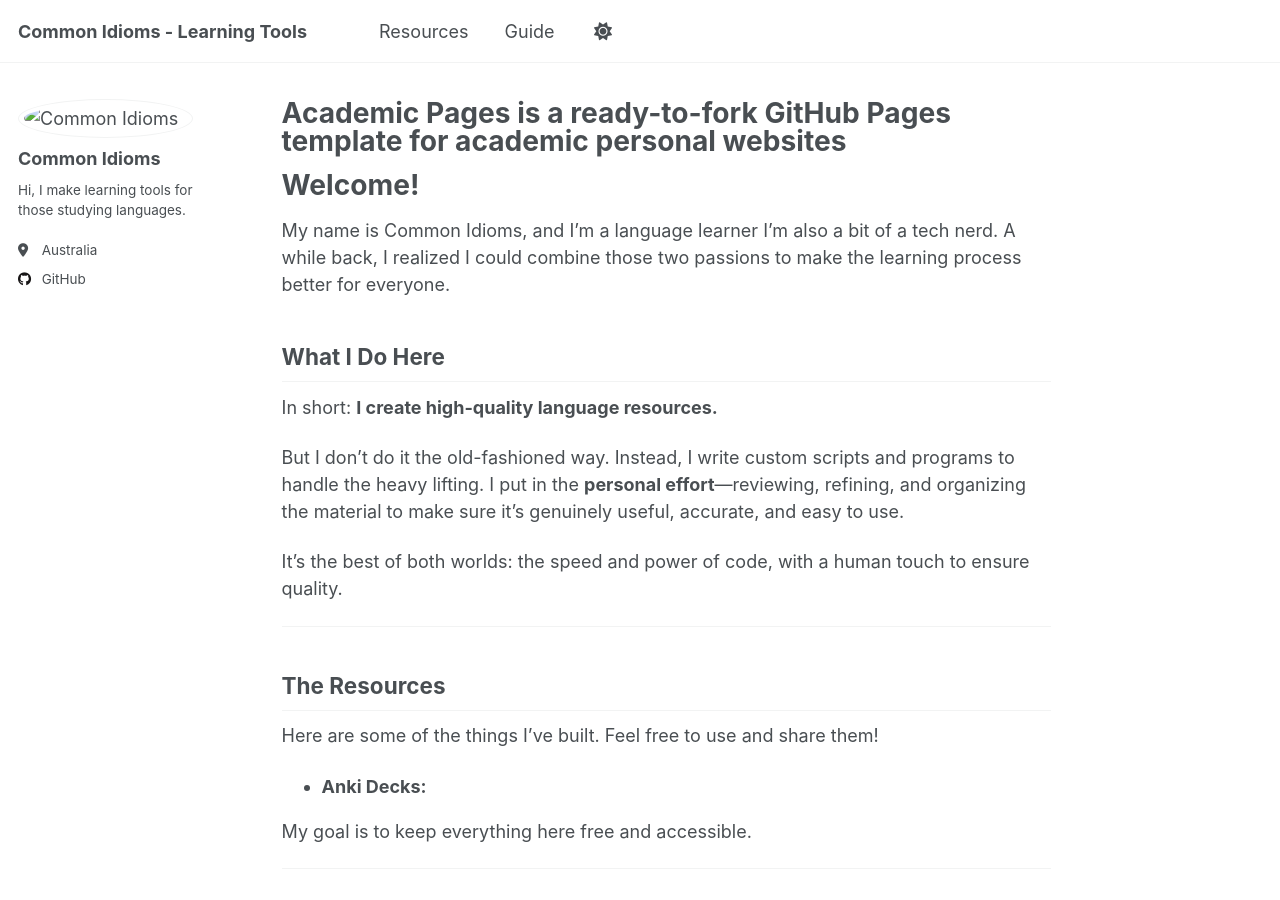
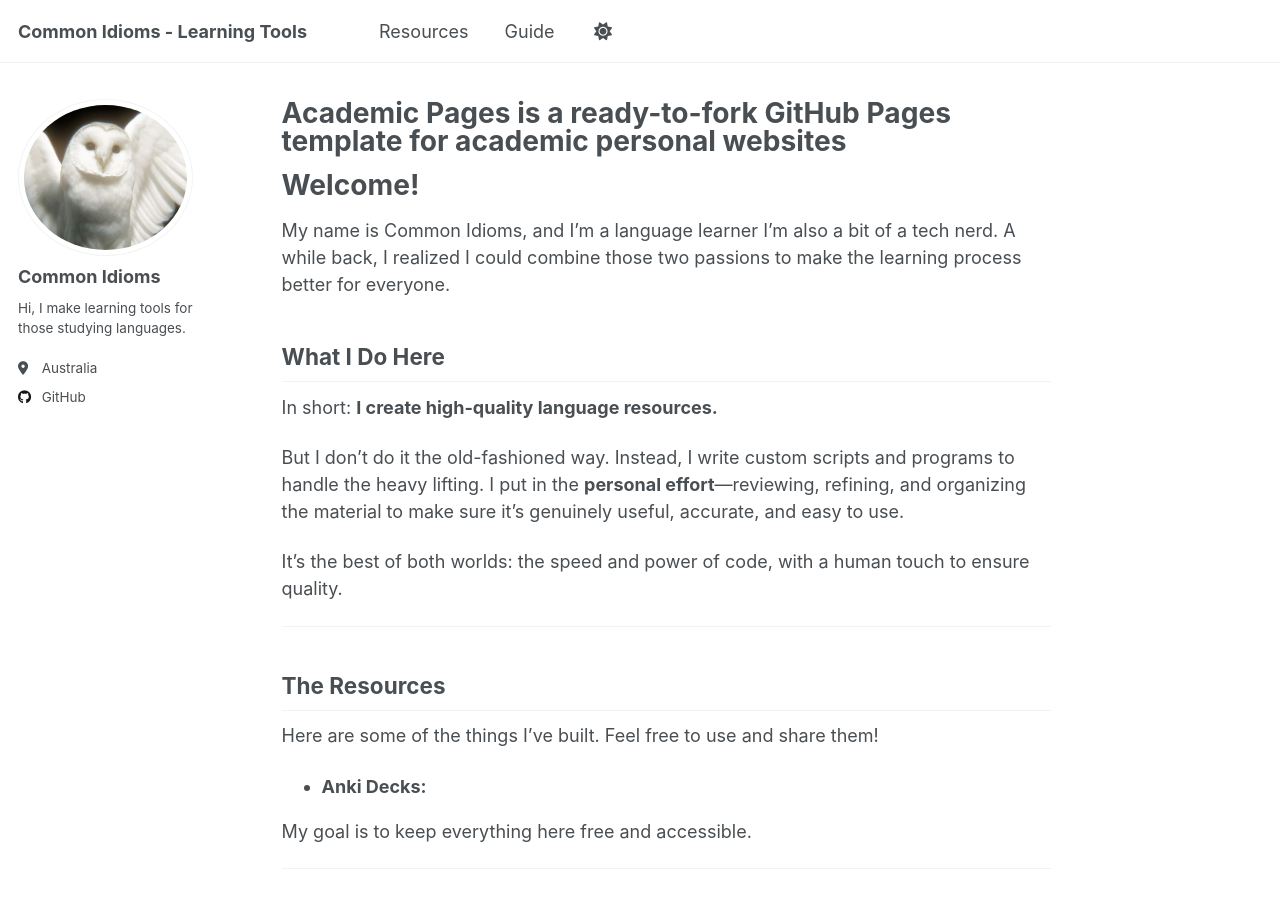
Before and after one commit to common-idioms/common-idioms.github.io, a Jekyll site: the page built from _pages/about.md, in a window 1280 px wide and 900 px high. Built offline with Jekyll 4.4.1, drawn with Linux system fonts in a browser that asks for light colours; a script that is not in the unit is left out.

Commit message:
Update pfp

```diff
--- a/_config.yml
+++ b/_config.yml
@@ -22,7 +22,7 @@ repository               : "common-idioms/common-idioms.github.io"
 #               Additional customization can be done by editing /_includes/author-profile.html
 author:
   # Biographic information
-  avatar           : "files/kn0wledge.png"
+  avatar           : "kn0wledge.png"
   name             : "Common Idioms"
   pronouns         : # example: "she/her"
   bio              : "Hi, I make learning tools for those studying languages."
```
